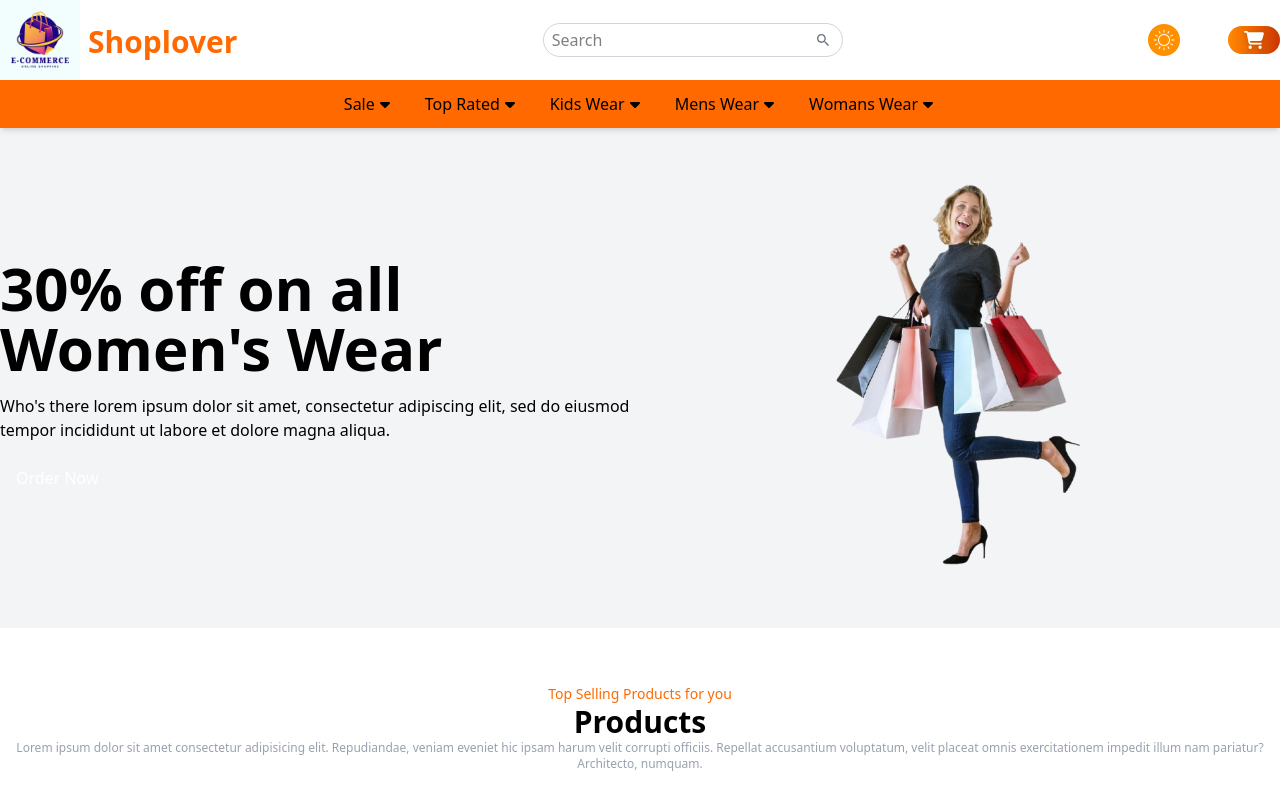
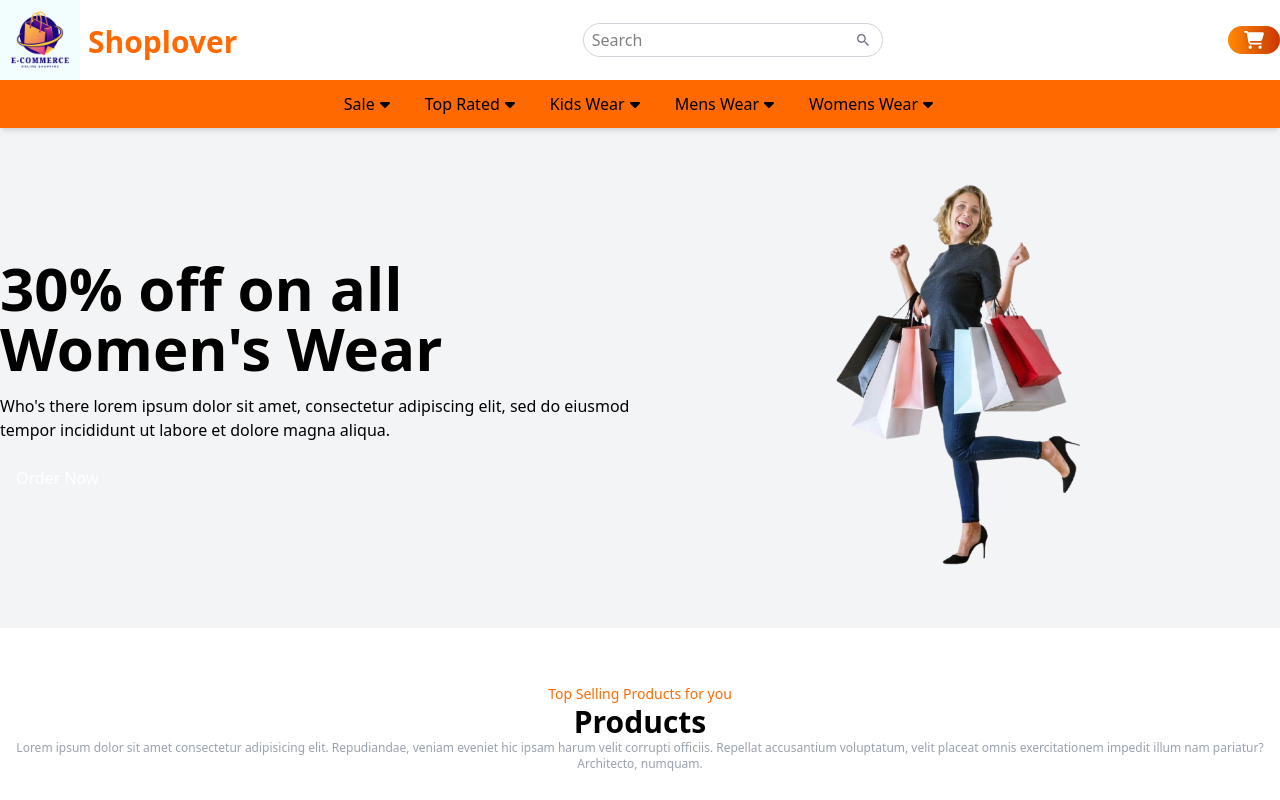
Before and after one commit to AlexBialas/Shoplover-Ecommerce-Website, a React (Vite) app in the folder Shoplover/: page / in a window 1280 px wide. Shown: the top 800 px of the page. Built offline with nearby package versions, Linux system fonts and the light colour scheme.

Commit message:
Project done

```diff
--- a/Shoplover/src/components/Nav/DarkMode.jsx
+++ /dev/null
@@ -1,48 +0,0 @@
-import React from "react";
-import lightPng from "../../assets/lightmode.png";
-import darkPng from "../../assets/darkmode.png";
-
-const DarkMode = () => {
-  const [theme, setTheme] = React.useState(
-    localStorage.getItem("theme") ? localStorage.getItem("theme") : "light"
-  );
-
-  const element = document.documentElement;
-
-  React.useEffect(() => {
-    if (theme === "dark") {
-      element.classList.add("dark");
-      localStorage.setItem("theme", "dark");
-    } else {
-      element.classList.remove("dark");
-      localStorage.setItem("theme", "light");
-    }
-  }, [theme]);
-
-  const toggleTheme = () => {
-    setTheme((prevTheme) => (prevTheme === "light" ? "dark" : "light"));
-  };
-
-  return (
-    <div className="relative flex items-center">
-      <img
-        src={lightPng}
-        alt="lightmode"
-        onClick={toggleTheme}
-        className={`w-8 cursor-pointer drop-shadow-[1px_1px_1px_rgba(0, 0, 0, 0.1)] transition-all duration-300 ${
-          theme === "light" ? "opacity-100" : "opacity-0"
-        }`}
-      />
-      <img
-        src={darkPng}
-        alt="darkmode"
-        onClick={toggleTheme}
-        className={`w-8 cursor-pointer drop-shadow-[1px_1px_1px_rgba(0, 0, 0, 0.1)] transition-all duration-300 ${
-          theme === "dark" ? "opacity-100" : "opacity-0"
-        }`}
-      />
-    </div>
-  );
-};
-
-export default DarkMode;
--- a/Shoplover/src/components/Nav/Nav.jsx
+++ b/Shoplover/src/components/Nav/Nav.jsx
@@ -2,7 +2,6 @@ import React from "react";
 import Logo from "../../assets/Logo.png";
 import { IoMdSearch } from "react-icons/io";
 import { FaCartShopping, FaCaretDown } from "react-icons/fa6";
-import DarkMode from "./DarkMode";
 
 const Menu = [
   {
@@ -43,7 +42,7 @@ const Menu = [
   },
   {
     id: 5,
-    name: "Womans Wear",
+    name: "Womens Wear", // Fixed typo here
     link: "/#",
     dropdownLinks: [
       { id: 1, name: "New Arrivals", link: "/#new-womens" },
@@ -54,7 +53,7 @@ const Menu = [
 
 const Nav = () => {
   return (
-    <nav className="shadow-md bg-white dark:bg-gray-900 text-black dark:text-white duration-200 relative z-40">
+    <header className="shadow-md bg-white dark:bg-gray-900 text-black dark:text-white duration-200 relative z-40">
       {/* Upper navbar */}
       <div className="bg-white py-1 sm:py-0">
         <div className="container flex justify-between items-center">
@@ -76,21 +75,16 @@ const Nav = () => {
               <IoMdSearch className="text-gray-500 group-hover:text-orange-500 absolute top-1/2 -translate-y-1/2 right-3" />
             </div>
           </div>
-          {/* Dark mode button and Order button to the right */}
-          <div className="flex items-center gap-4">
-            <DarkMode />
           <button
             onClick={() => alert("Ordering not available yet")}
             className="bg-gradient-to-r from-orange-400 to-orange-700 transition all py-1 px-4 rounded-full duration-200 text-white flex items-center gap-3 group"
             aria-label="Order"
           >
             <span className="group-hover:block hidden transition-all duration-200">
-                {" "}
-                Order{" "}
+              Order
             </span>
             <FaCartShopping className="text-xl text-white drop-shadow-sm cursor-pointer" />
           </button>
-          </div>
         </div>
       </div>
       {/* Lower navbar */}
@@ -131,7 +125,7 @@ const Nav = () => {
           ))}
         </ul>
       </div>
-    </nav>
+    </header>
   );
 };
 
```
Lines whose indentation alone changed are shown as unchanged.
